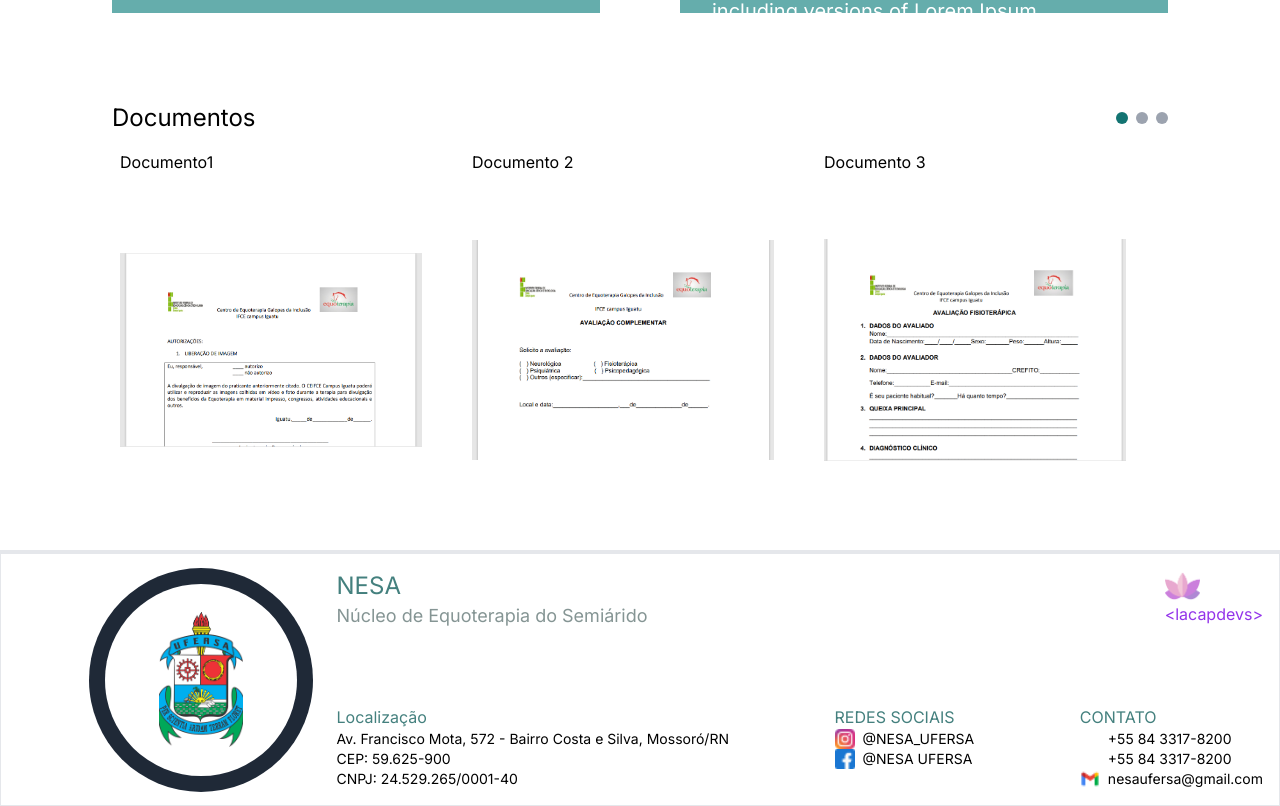
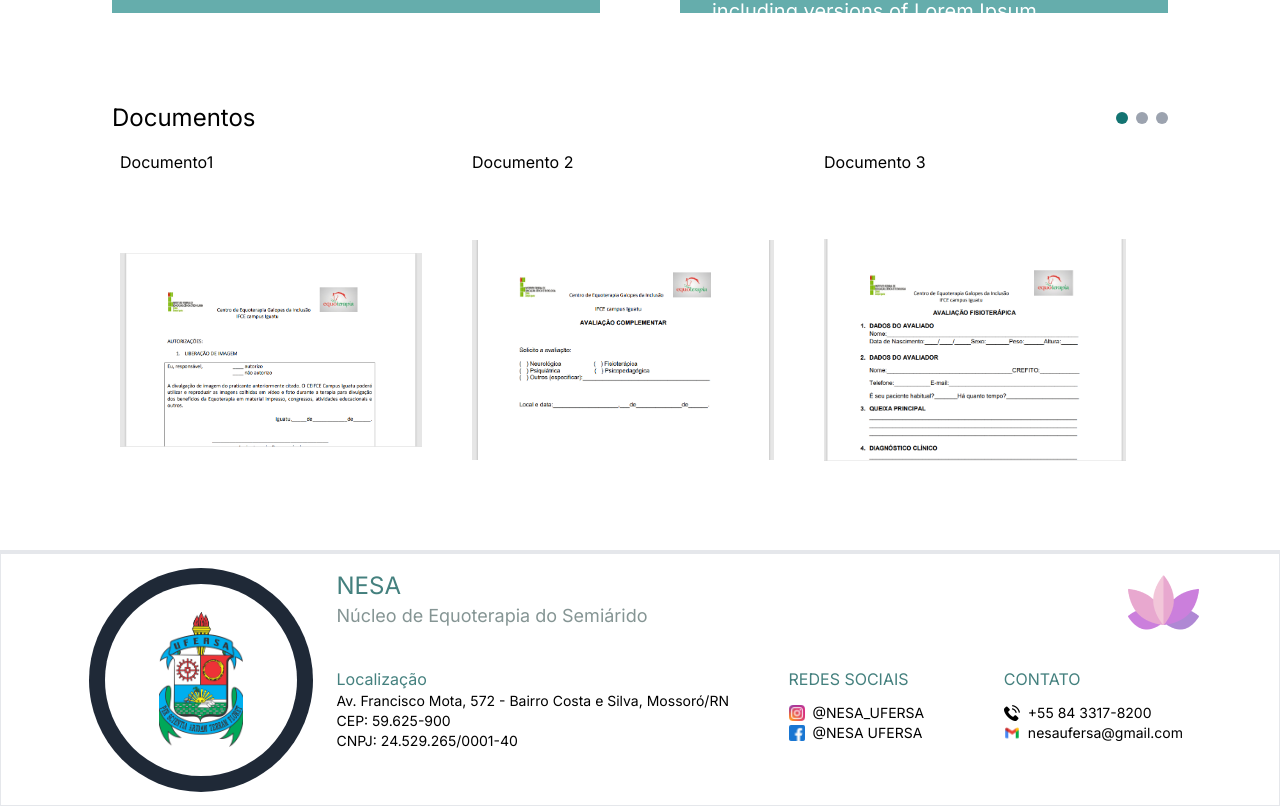
Before and after one commit to lucas037/equoterapp-front, a Next.js app: page / in a window 1280 px wide. Shown: the part 1087-1893 px from the top of the page. Built offline with nearby package versions, Linux system fonts and the light colour scheme.

Commit message:
refactor: Update Footer component with improved styling and responsiveness

```diff
--- a/src/components/Footer.tsx
+++ b/src/components/Footer.tsx
@@ -17,7 +17,7 @@ export default function Footer() {
         </div>
       </div>
 
-      <div className="relative w-full h-full bg-white text-black flex flex-col justify-between lg:pl-[25%] z-10">
+      <div className="relative w-full h-[10%] bg-white text-black flex flex-col justify-between lg:pl-[25%] z-10">
         <div className="flex justify-between p-4">
           <div>
             <div className='text-[#44807E] text-2xl'>
@@ -27,9 +27,8 @@ export default function Footer() {
               Núcleo de Equoterapia do Semiárido
             </div>
           </div>
-          <div className="relative z-0">
-            <img src="/assets/image12.png" alt="Logo da lotus" className="h-8 mr-2" />
-            <div className='text-purple-600'> &lt;lacapdevs&gt; </div>
+          <div className="relative z-0 justify-items-center center mr-16">
+            <img src="/assets/image12.png" alt="Logo da lotus" className=''/>
           </div>
         </div>
 
@@ -49,31 +48,30 @@ export default function Footer() {
             </div>
           </div>
           <div className="mb-0">
-            <div className='text-[#44807E] text-base'>
+            <div className='text-[#44807E] text-base mb-3'>
               REDES SOCIAIS
             </div>
             <div className='text-black text-sm flex items-center'>
-              <img src="/assets/instagram.png" alt="Instagram" className="h-5 mr-2" />
+              <img src="/assets/instagram.png" alt="Instagram" className="h-4 mr-2" />
               @NESA_UFERSA
             </div>
             <div className='text-black text-sm flex items-center'>
-              <img src="/assets/Facebook.png" alt="Facebook" className="h-5 mr-2" />
+              <img src="/assets/Facebook.png" alt="Facebook" className="h-4 mr-2" />
               @NESA UFERSA
             </div>
           </div>
-          <div>
-            <div className='text-[#44807E] text-base'>
+          <div className='mr-20 justify-items-start ml-5'>
+            <div className='text-[#44807E] text-base mb-3'>
               CONTATO
             </div>
             <div className='text-black text-sm flex items-center'>
-              <img src="/assets/vector.png" alt="Telefone" className="h-5 mr-2" />
-              <div>
-                +55 84 3317-8200<br />
+              <img src="/assets/tel.png" alt="Telefone" className="h-4 mr-2 text-sm"/>
+              <div className='text-sm'>
                 +55 84 3317-8200
               </div>
             </div>
             <div className='text-black text-sm flex items-center'>
-              <img src="/assets/Gmail.png" alt="Email" className="h-5 mr-2" />
+              <img src="/assets/Gmail.png" alt="Email" className="h-4 mr-2" />
               nesaufersa@gmail.com
             </div>
           </div>
```
Also changed, not shown: public/assets/Vector.png (deleted), public/assets/tel.png (added).
